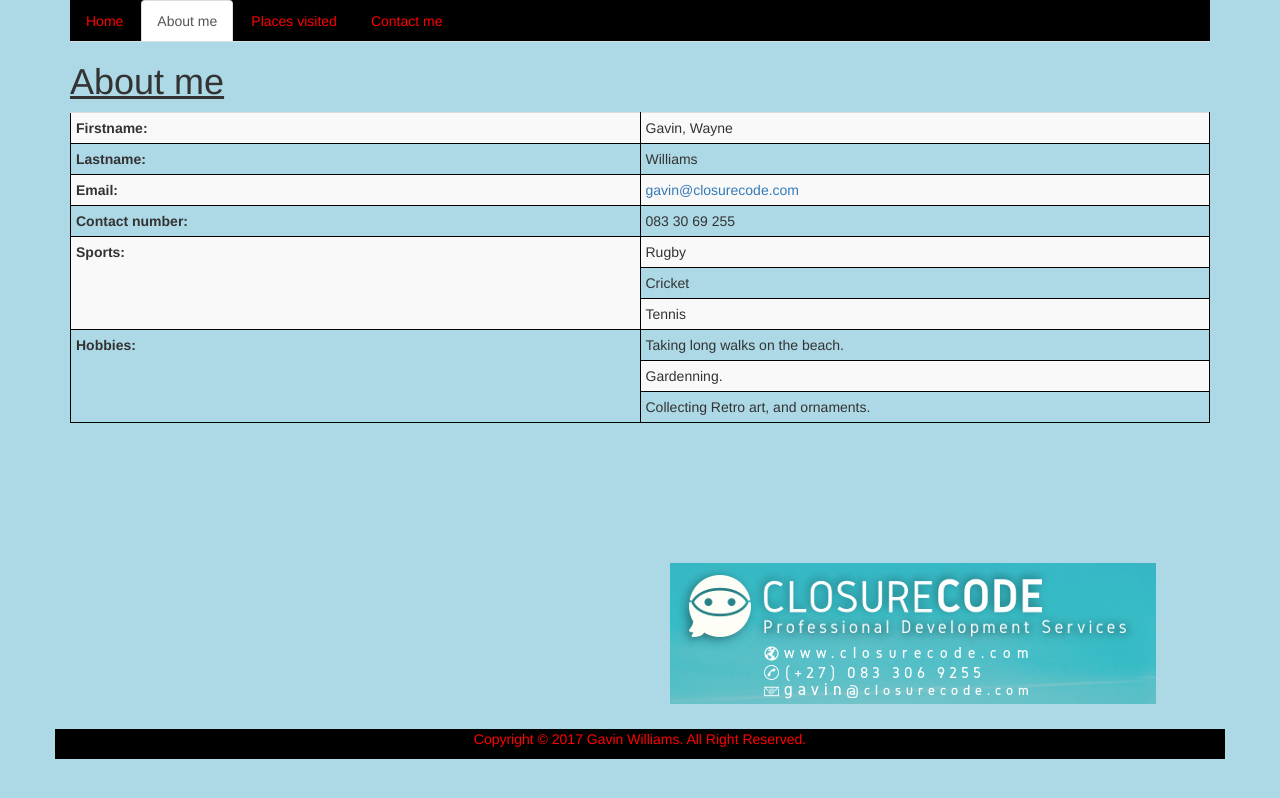
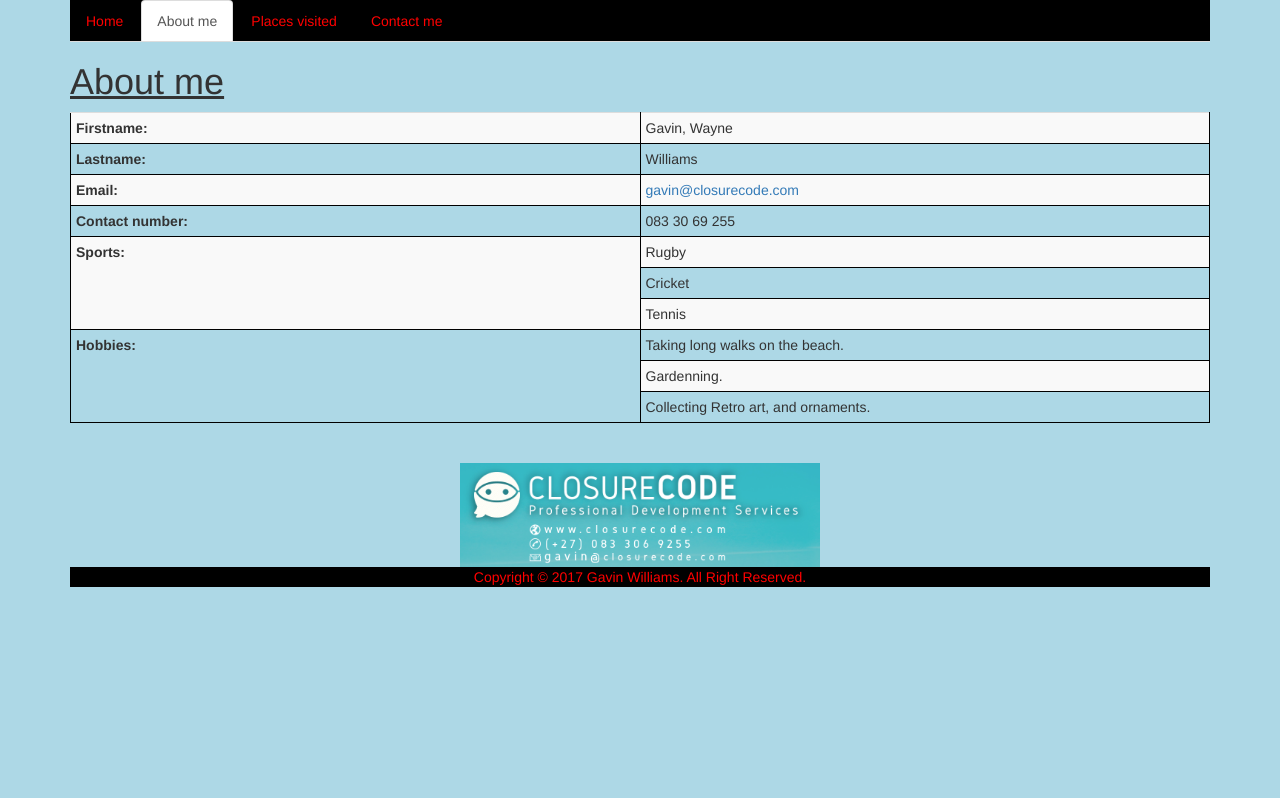
Before and after one commit to frofreak/frofreak.github.io, a plain HTML site: page about-me.html in a window 1280 px wide. Drawn offline with nearby package versions, Linux system fonts and the light colour scheme.

Commit message:
Added bootstrap classes

```diff
--- a/about-me.html
+++ b/about-me.html
@@ -18,6 +18,8 @@
       <li role="presentation"><a href="./contact.html">Contact me</a></li>
     </ul>
   <h1 title="Just a little bit about me"><u>About me</u></h1>
+<div class="row">
+  <div class="col-md-12">
     <table class="table table-striped table-condensed table-hover">
       <tbody>
         <tr>
@@ -59,11 +61,18 @@
           </tbody>
         </table><br/>
       </div>
+    </div>
+  <div class="row">
+    <div class="col-md-4 col-md-offset-4"
       <a href="./contact.html" title="Click Me">
- <img class="signature" src="./email_signature_gavin.png" alt="email signature gavin">
+        <img class="img img-responsive" src="./email_signature_gavin.png" alt="email signature gavin">
       </a>
-<footer class="container">
+    </div>
+  </div>
+      <footer>
       <p>Copyright &copy; 2017 Gavin Williams. All Right Reserved.</p>
     </footer>
+</div>
+
 </body>
 </html>
```
Lines whose indentation alone changed are shown as unchanged.
